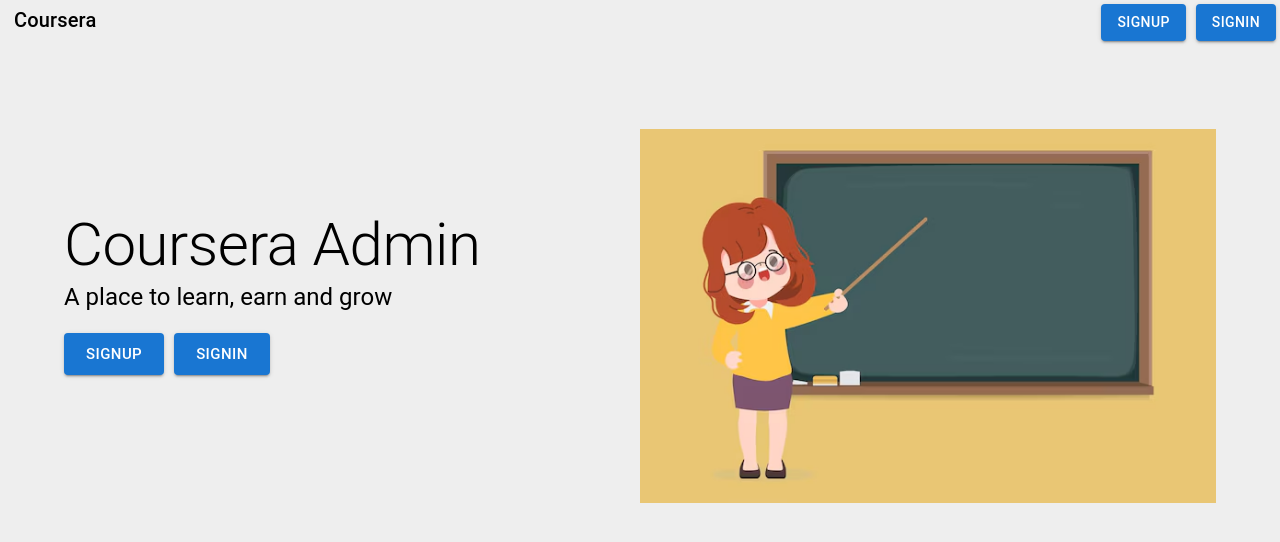
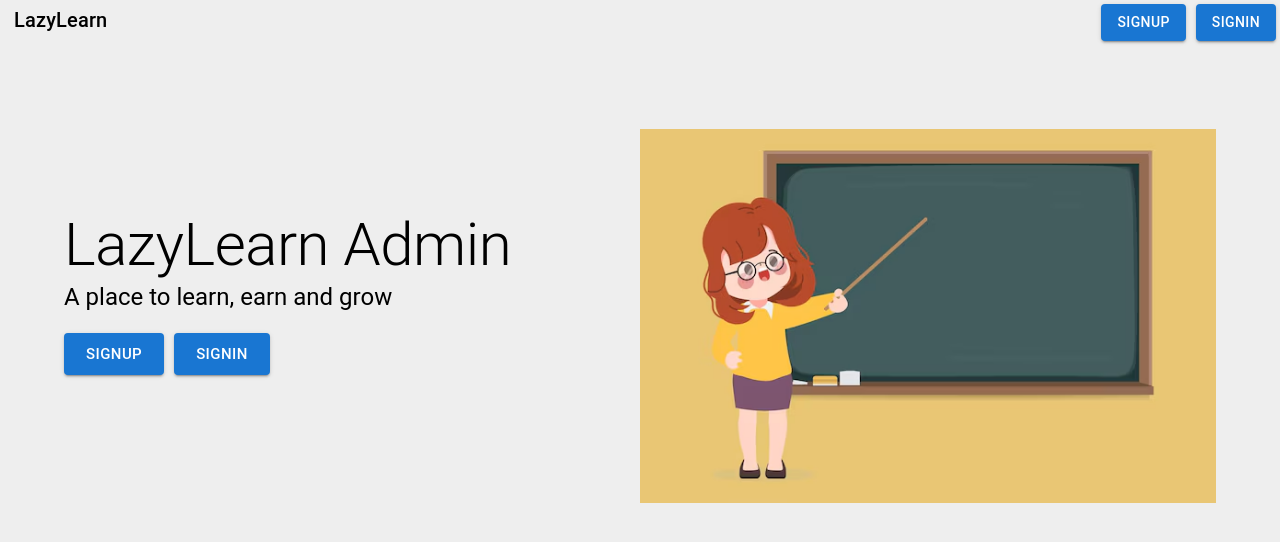
Before and after one commit to UserisRatnesh/LazyLearn, a React (Vite) app in the folder admin-client/: page / in a window 1280 px wide. Shown: the top 542 px of the page. Built offline with nearby package versions, Linux system fonts and the light colour scheme; no server answers.

Commit message:
Corrected the website name

```diff
--- a/admin-client/index.html
+++ b/admin-client/index.html
@@ -4,7 +4,7 @@
     <meta charset="UTF-8" />
     <link rel="icon" type="image/svg+xml" href="/vite.svg" />
     <meta name="viewport" content="width=device-width, initial-scale=1.0" />
-    <title>Vite + React</title>
+    <title>LazyLearn</title>
   </head>
   <body>
     <div id="root"></div>
--- a/admin-client/src/components/Appbar.jsx
+++ b/admin-client/src/components/Appbar.jsx
@@ -26,7 +26,7 @@
             <div style={{ marginLeft: 10, cursor: "pointer" }} onClick={() => {
                 navigate("/")
             }}>
-                <Typography variant={"h6"}>Coursera</Typography>
+                <Typography variant={"h6"}>LazyLearn</Typography>
             </div>
 
             <div style={{ display: "flex" }}>
@@ -71,7 +71,7 @@
             <div style={{ marginLeft: 10, cursor: "pointer" }} onClick={() => {
                 navigate("/")
             }}>
-                <Typography variant={"h6"}>Coursera</Typography>
+                <Typography variant={"h6"}>LazyLearn</Typography>
             </div>
 
             <div style={{ display: "flex" }}>
--- a/admin-client/src/components/Landing.jsx
+++ b/admin-client/src/components/Landing.jsx
@@ -14,7 +14,7 @@
             <Grid item xs={12} md={6} lg={6}>
                 <div style={{ marginTop: 100 }}>
                     <Typography variant={"h2"}>
-                        Coursera Admin
+                        LazyLearn Admin
                     </Typography>
                     <Typography variant={"h5"}>
                         A place to learn, earn and grow
--- a/admin-client/src/components/Signin.jsx
+++ b/admin-client/src/components/Signin.jsx
@@ -22,7 +22,7 @@
             justifyContent: "center"
         }}>
             <Typography variant={"h6"}>
-                Welcome to Coursera. Sign in below
+                Welcome to LazyLearn. Sign in below
             </Typography>
         </div>
         <div style={{ display: "flex", justifyContent: "center" }}>
--- a/admin-client/src/components/Signup.jsx
+++ b/admin-client/src/components/Signup.jsx
@@ -23,7 +23,7 @@
             justifyContent: "center"
         }}>
             <Typography variant={"h6"}>
-                Welcome to Coursera. Sign up below
+                Welcome to LazyLearn. Sign up below
             </Typography>
         </div>
         <div style={{ display: "flex", justifyContent: "center" }}>
```
Also changed, not shown: 1 other file (tests, documents, lock files or other folders).
